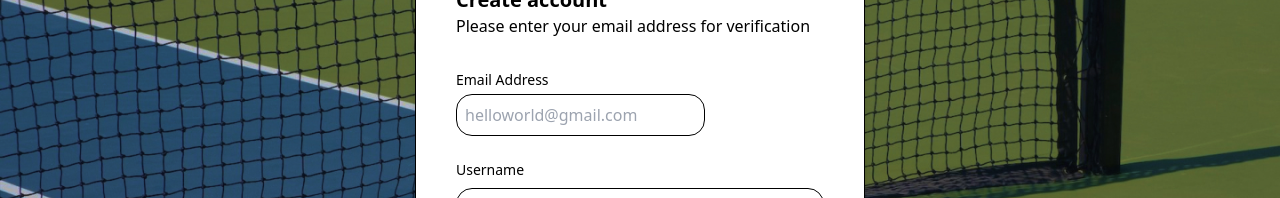
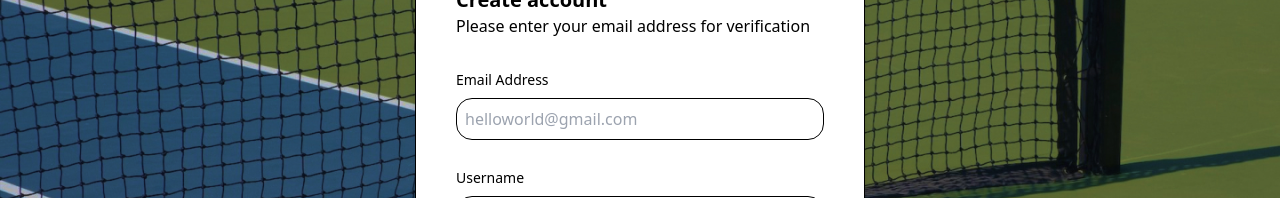
Before and after one commit to zylooooo/CS203, a React (Vite) app in the folder rally-rank-app/: page /auth/sign-up in a window 1280 px wide. Shown: the part 579-777 px from the top of the page. Built offline with nearby package versions, Linux system fonts and the light colour scheme; the HTML template or start-up script is replaced by a standard one.

Commit message:
Fixed span error with user signup email address field

```diff
--- a/rally-rank-app/src/user/user-sign-up-components/Step1.jsx
+++ b/rally-rank-app/src/user/user-sign-up-components/Step1.jsx
@@ -7,7 +7,7 @@ const Step1 = ({ register, errors, email }) => (
         <div className="flex flex-col gap-5 mt-8">
 
             {/* EMAIL INPUT */}
-            <div className = "flex flex-col gap-1 w-full">
+            <div className = "flex flex-col gap-2">
 
                 <label
                     htmlFor = "email"
@@ -15,7 +15,6 @@ const Step1 = ({ register, errors, email }) => (
                 >
                     Email Address
                 </label>
-                <div className = "flex ">
                 <input
                     className = "border p-2"
                     id = "email"
@@ -28,8 +27,7 @@ const Step1 = ({ register, errors, email }) => (
                             message: "Invalid email format",
                         },
                     })}
-                    ></input>
-                </div>
+                />
 
                 <p className = "error">{errors.email?.message}</p>
 
```
Lines whose indentation alone changed are shown as unchanged.
